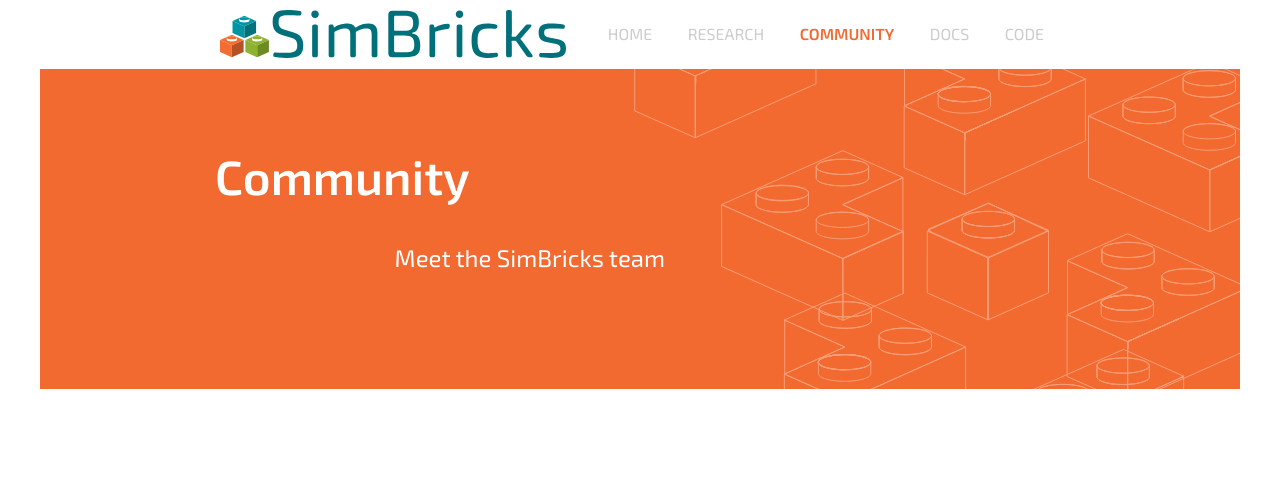
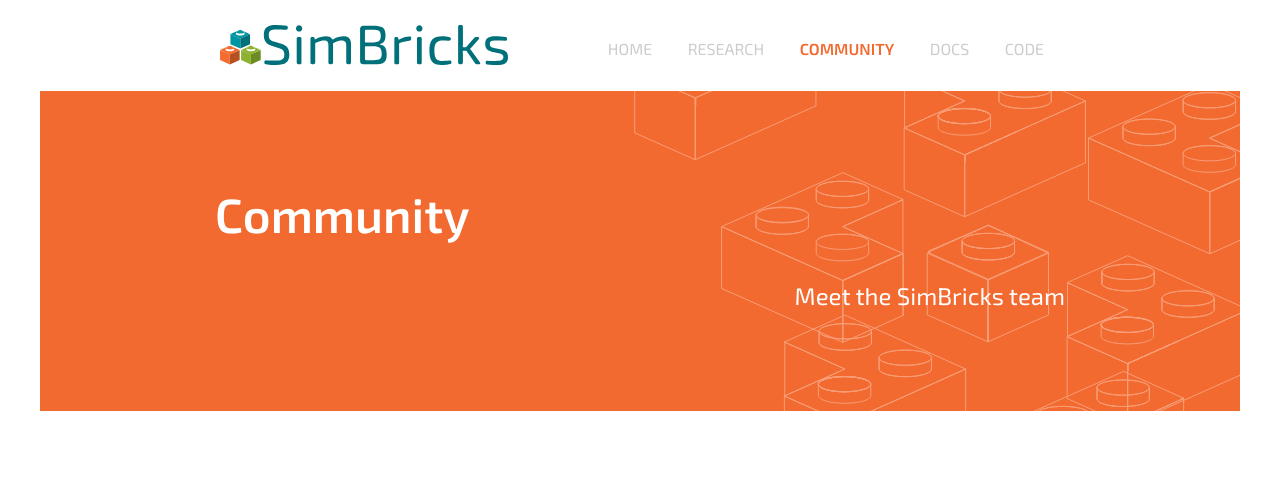
Before and after one commit to simbricks/simbricks.github.io, a Jekyll site: the page built from _pages/people.md, in a window 1280 px wide. Shown: the top 501 px of the page. Built offline with Jekyll 4.4.1, drawn with Linux system fonts in a browser that asks for light colours; some web fonts are replaced.

Commit message:
tweak page header

```diff
--- a/_sass/base-layout.scss
+++ b/_sass/base-layout.scss
@@ -16,7 +16,7 @@
 
 nav#navbar {
   margin: 0px;
-  padding: 5px;
+  padding: 20px 5px;
 
   div.navcontainer {
     width: $width;
@@ -25,7 +25,7 @@
 
     img#logo {
       vertical-align: top;
-      height: 3em;
+      height: 2.5em;
     }
 
     button#navbutton {
@@ -69,10 +69,10 @@
     }
 
     div.text {
-      width: 450px;
+      width: 100%;
       min-height: 240px;
       margin-left: 0px;
-      padding-top: 2em;
+      padding-top: 3em;
       padding-bottom: 2em;
       p {
         margin: 0;
```
